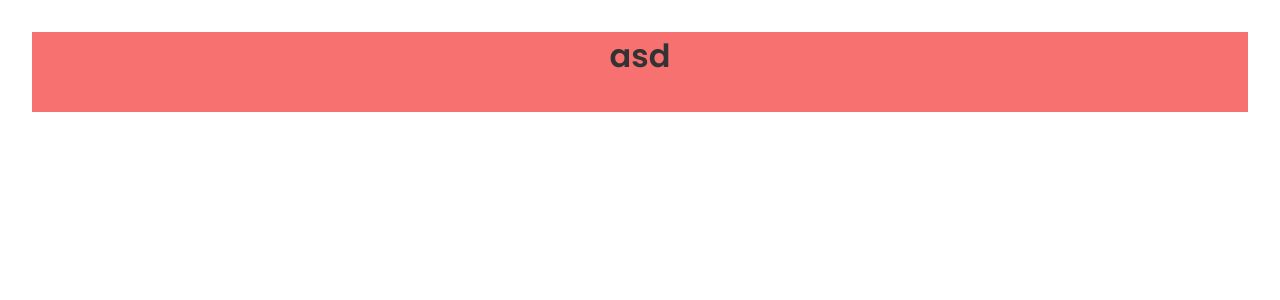
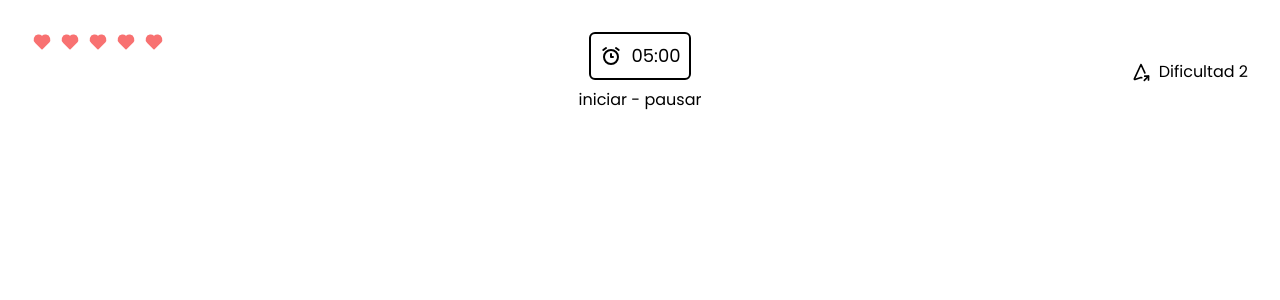
Before and after one commit to JairCaballero/react-memory-app, a React (Vite) app: page /game in a window 1280 px wide. Shown: the top 300 px of the page. Built offline with nearby package versions, Linux system fonts and the light colour scheme.

Commit message:
Configuracion visual de la pagina del juego

```diff
--- a/src/pages/Game.jsx
+++ b/src/pages/Game.jsx
@@ -1,7 +1,30 @@
+import { TbAlarm, TbClockPause, TbClockPlay, TbNavigationShare, TbHeartFilled } from 'react-icons/tb'
+
 const Game = () => {
   return (
-    <div className='flex flex-col items-center justify-center gap-12 bg-red-400'>
-      <h1>asd</h1>
+    <div className='flex flex-col items-center justify-center'>
+      <div className='flex justify-between w-full'>
+        <div className='flex gap-2 w-full'>
+          <TbHeartFilled className='text-xl text-red-400' />
+          <TbHeartFilled className='text-xl text-red-400' />
+          <TbHeartFilled className='text-xl text-red-400' />
+          <TbHeartFilled className='text-xl text-red-400' />
+          <TbHeartFilled className='text-xl text-red-400' />
+        </div>
+
+        <div className='flex flex-col justify-center items-center gap-2 w-full'>
+          <span className='flex gap-2 items-center p-2 border-2 border-black rounded-md'>
+            <TbAlarm className='text-2xl' />
+            <p className='text-lg'>05:00</p>
+          </span>
+          <p>iniciar - pausar</p>
+        </div>
+
+        <div className='flex items-center justify-end gap-2 w-full'>
+          <TbNavigationShare className='text-xl' />
+          <p>Dificultad 2</p>
+        </div>
+      </div>
     </div>
   )
 }
--- a/src/pages/Home.jsx
+++ b/src/pages/Home.jsx
@@ -57,6 +57,7 @@ const Home = () => {
           <option value='3'>3</option>
           <option value='4'>4</option>
           <option value='5'>5</option>
+          <option value='6'>Todas</option>
         </FormGroup>
         <FormGroup
           label='Vidas'
```
